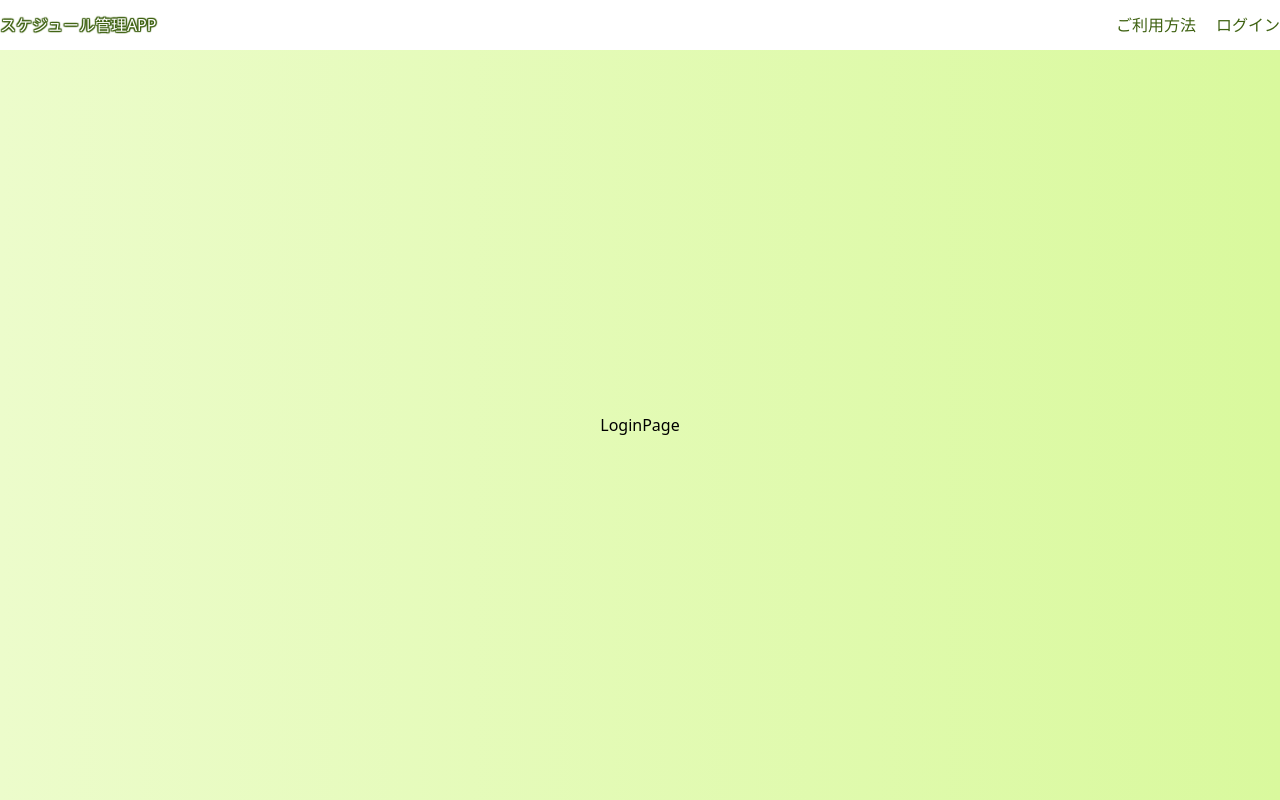
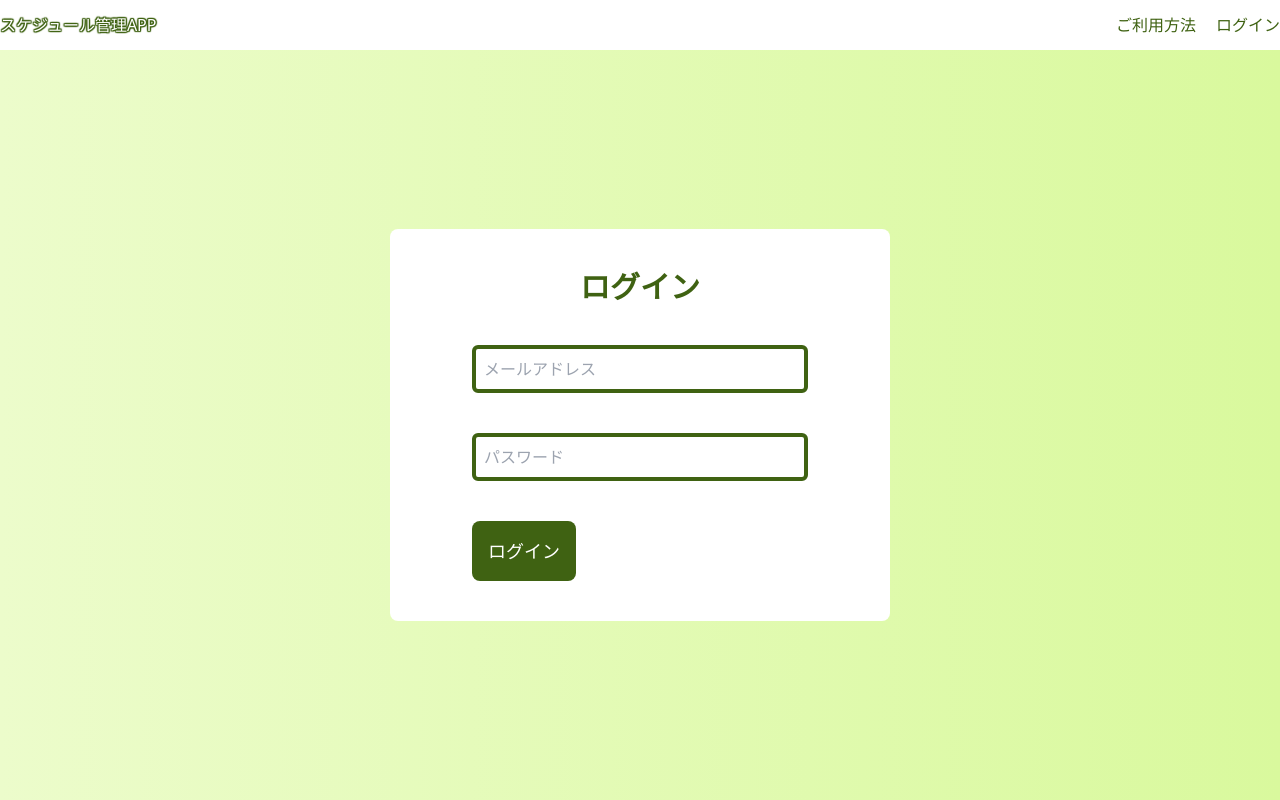
Before and after one commit to shu915/react_calendar, a React (Vite) app: page /login in a window 1280 px wide. Built offline with nearby package versions, Linux system fonts and the light colour scheme.

Commit message:
ログイン画面を作成

```diff
--- a/src/components/pages/LoginPage.tsx
+++ b/src/components/pages/LoginPage.tsx
@@ -1,6 +1,22 @@
+import { PrimaryBtn } from "../atoms/PrimaryBtn";
+
 
 export const LoginPage = () => {
   return (
-    <div>LoginPage</div>
-  )
-}
+    <div className="w-[500px] bg-white rounded-lg p-10">
+      <form className="flex flex-col justify-center items-center gap-10">
+
+      <h1 className="text-3xl text-lime-800 font-bold text-center">ログイン</h1>
+      <div className="w-[80%]">
+        <input type="email" placeholder="メールアドレス" className="w-full border-4 border-solid border-lime-800 rounded-md  p-2" />
+      </div>
+      <div className="w-[80%]">
+        <input type="password" placeholder="パスワード" className="w-full border-4 border-solid border-lime-800 rounded-md  p-2" />
+      </div>
+      <div className="w-[80%]">
+        <PrimaryBtn>ログイン</PrimaryBtn>
+      </div>
+      </form>
+    </div>
+  );
+};
--- a/src/styles/output.css
+++ b/src/styles/output.css
@@ -613,25 +613,20 @@
   display: flex;
 }
 
-.h-\[calc\(100vh-50px\)\] {
-  height: calc(100vh - 50px);
-}
-
-.h-\[100vh\] {
+.h-screen {
   height: 100vh;
 }
 
-.h-full {
-  height: 100%;
+.w-\[500px\] {
+  width: 500px;
 }
 
-.h-max {
-  height: -moz-max-content;
-  height: max-content;
+.w-\[80\%\] {
+  width: 80%;
 }
 
-.h-screen {
-  height: 100vh;
+.w-full {
+  width: 100%;
 }
 
 .flex-col {
@@ -650,31 +645,47 @@
   justify-content: space-between;
 }
 
+.gap-10 {
+  gap: 2.5rem;
+}
+
 .gap-5 {
   gap: 1.25rem;
+}
+
+.rounded-lg {
+  border-radius: 0.5rem;
 }
 
 .rounded-md {
   border-radius: 0.375rem;
 }
 
-.rounded-lg {
-  border-radius: 0.5rem;
+.border-4 {
+  border-width: 4px;
+}
+
+.border {
+  border-width: 1px;
+}
+
+.border-solid {
+  border-style: solid;
+}
+
+.border-lime-800 {
+  --tw-border-opacity: 1;
+  border-color: rgb(63 98 18 / var(--tw-border-opacity, 1));
+}
+
+.bg-lime-800 {
+  --tw-bg-opacity: 1;
+  background-color: rgb(63 98 18 / var(--tw-bg-opacity, 1));
 }
 
 .bg-white {
   --tw-bg-opacity: 1;
   background-color: rgb(255 255 255 / var(--tw-bg-opacity, 1));
-}
-
-.bg-lime-500 {
-  --tw-bg-opacity: 1;
-  background-color: rgb(132 204 22 / var(--tw-bg-opacity, 1));
-}
-
-.bg-lime-800 {
-  --tw-bg-opacity: 1;
-  background-color: rgb(63 98 18 / var(--tw-bg-opacity, 1));
 }
 
 .bg-gradient-to-r {
@@ -691,22 +702,16 @@
   --tw-gradient-to: #d9f99d var(--tw-gradient-to-position);
 }
 
+.p-10 {
+  padding: 2.5rem;
+}
+
 .p-4 {
   padding: 1rem;
 }
 
-.px-4 {
-  padding-left: 1rem;
-  padding-right: 1rem;
-}
-
-.py-2 {
-  padding-top: 0.5rem;
-  padding-bottom: 0.5rem;
-}
-
-.pt-\[50px\] {
-  padding-top: 50px;
+.p-2 {
+  padding: 0.5rem;
 }
 
 .pt-\[10vh\] {
@@ -717,17 +722,26 @@
   padding-top: 20vh;
 }
 
+.pt-\[50px\] {
+  padding-top: 50px;
+}
+
 .text-center {
   text-align: center;
 }
 
-.text-7xl {
-  font-size: 4.5rem;
-  line-height: 1;
+.text-3xl {
+  font-size: 1.875rem;
+  line-height: 2.25rem;
 }
 
 .text-5xl {
   font-size: 3rem;
+  line-height: 1;
+}
+
+.text-7xl {
+  font-size: 4.5rem;
   line-height: 1;
 }
 
```
